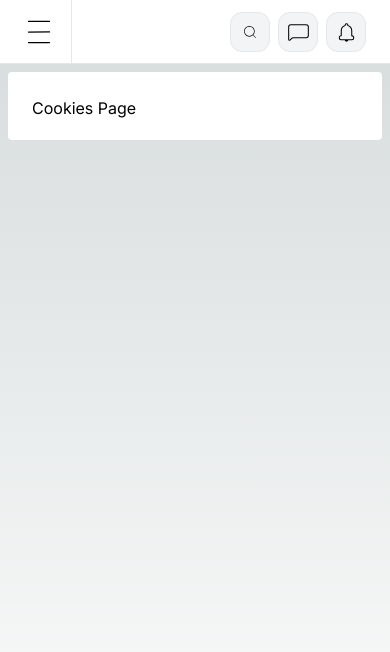
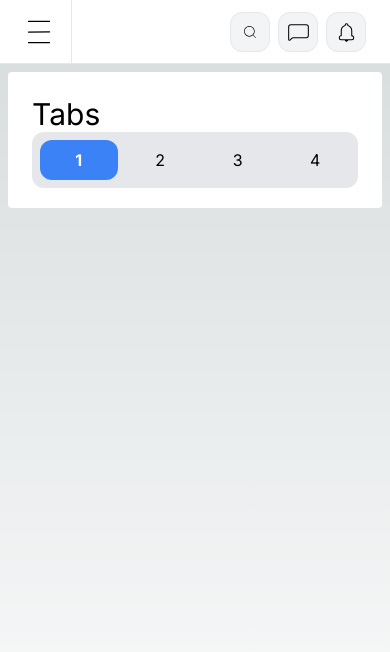
Before and after one commit to scrodrig/admin-todos, a Next.js app: page /dashboard/cookies in a window 390 px wide. Shown: the top 652 px of the page. Built offline with nearby package versions, Linux system fonts and the light colour scheme.

Commit message:
refactor: Update CookiesPage layout to include TabBar component

```diff
--- a/src/app/dashboard/cookies/page.tsx
+++ b/src/app/dashboard/cookies/page.tsx
@@ -1,7 +1,17 @@
+import { TabBar } from '@/components'
+
+export const metadata = {
+  title: 'Cookies Page',
+  description: 'Cookies Page',
+}
+
 export default function CookiesPage() {
   return (
-    <div>
-      <h1>Cookies Page</h1>
+    <div className="grid grid-cols-1 sm:grid-cols-2 gap-3">
+      <div className="flex flex-col">
+        <span className="text-3xl">Tabs</span>
+        <TabBar />
+      </div>
     </div>
   )
 }
```
